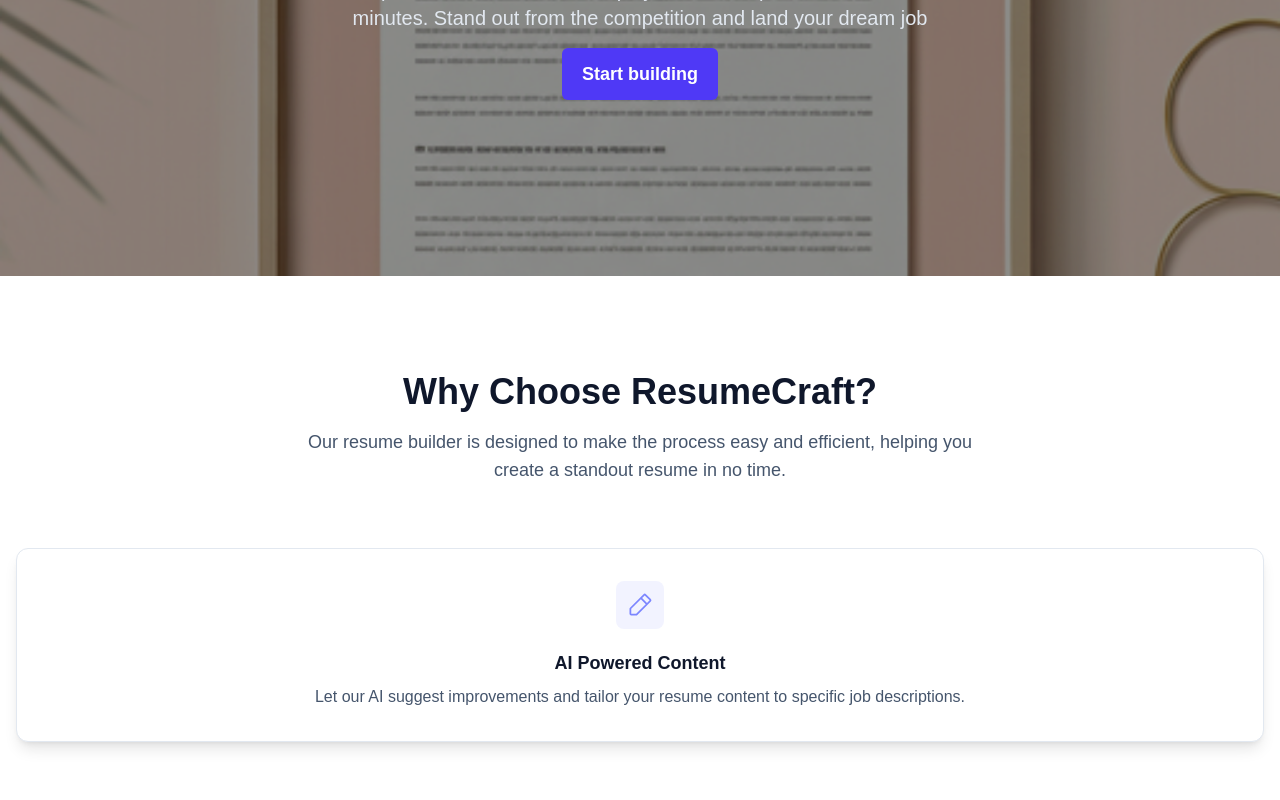
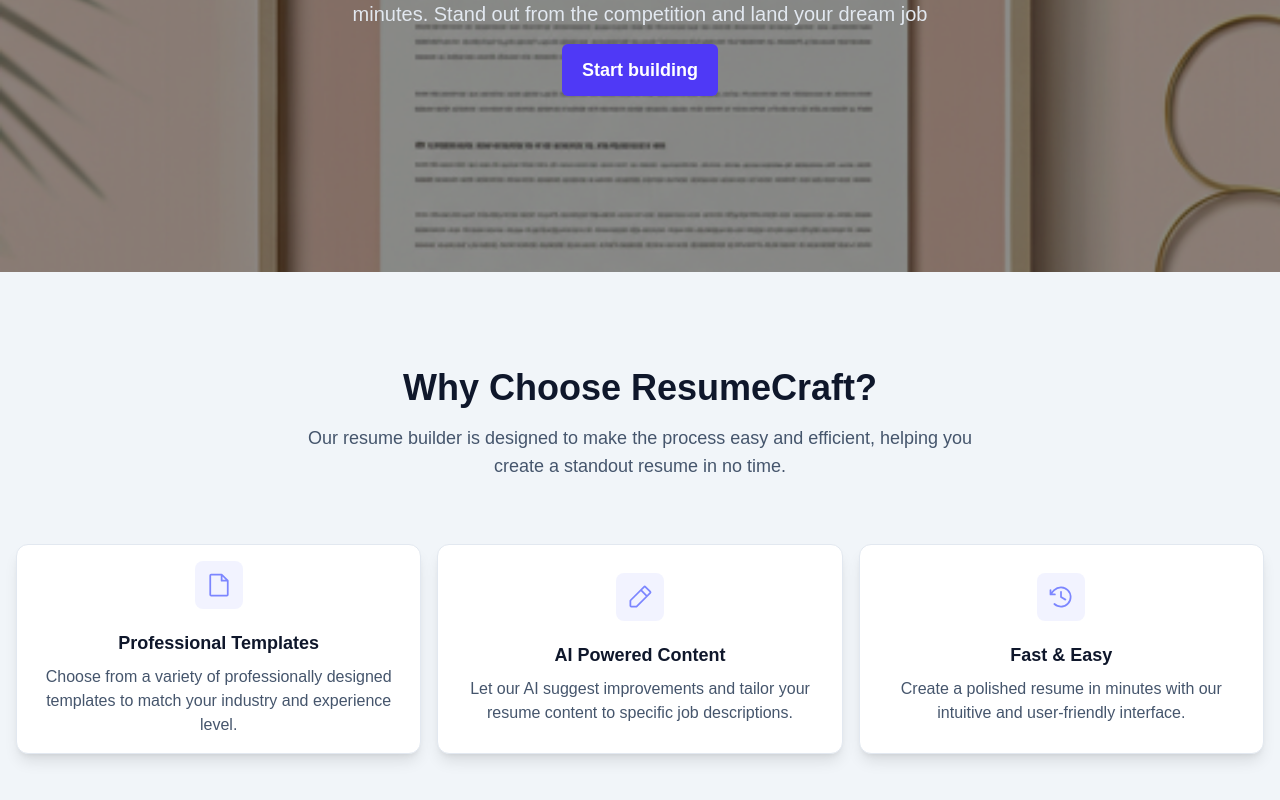
Before and after one commit to Obiorakingsley/ResumeCrafts, a Next.js app: page / in a window 1280 px wide. Shown: the part 360-1160 px from the top of the page. Built offline with nearby package versions, Linux system fonts and the light colour scheme.

Commit message:
Create HomeCards component to store homepage cards

```diff
--- a/src/app/layout.tsx
+++ b/src/app/layout.tsx
@@ -17,8 +17,8 @@
   return (
     <html lang="en">
       <body className={``}>
-        <header className="dark:text-white text-black py-5 px-2 flex items-center justify-between">
-          <h1 className="text-xl font-bold">ResumeCraft</h1>
+        <header className="dark:text-white bg-slate-50 text-black py-4 px-2 flex items-center justify-between">
+          <h1 className="text-2xl font-bold">ResumeCraft</h1>
           <nav className="hidden sm:flex">
             <ul className="list-none flex items-center gap-4 justify-between max-w-80">
               <Link
@@ -44,7 +44,7 @@
           <div className="flex items-center gap-4">
             <button
               type="button"
-              className="py-1 px-2 bg-indigo-600 text-white rounded-md hover:bg-indigo-500 transition-colors focus:outline-none focus:ring-1 focus:ring-slate-100 focus:ring-offset-2 cursor-pointer"
+              className="py-2 px-2 bg-indigo-600/10 text-indigo-500 rounded-md font-semibold hover:bg-indigo-500/5 transition-colors focus:outline-none focus:ring-1 focus:ring-indigo-400 focus:ring-offset-2 cursor-pointer"
             >
               Create My Resume
             </button>
@@ -58,7 +58,6 @@
           </div>
         </header>
         <main>{children}</main>
-        <footer></footer>
       </body>
     </html>
   );
--- a/src/app/page.tsx
+++ b/src/app/page.tsx
@@ -1,3 +1,4 @@
+import HomeCards from "@/component/HomeCards";
 import React from "react";
 
 const Home = () => {
@@ -20,7 +21,7 @@
           </div>
         </div>
       </section>
-      <section className="py-16 px-4 sm:py-24">
+      <section className="py-16 px-4 sm:py-24 bg-slate-100">
         <div className="text-center">
           <h2 className="text-3xl sm:text-4xl font-bold text-slate-900 dark:text-white">
             Why Choose ResumeCraft?
@@ -30,31 +31,8 @@
             efficient, helping you create a standout resume in no time.
           </p>
         </div>
-        <div className="mt-16">
-          <div className="p-8 bg-white dark:bg-black/50 rounded-xl shadow-lg border border-slate-200 dark:border-slate-800 flex flex-col items-center text-center">
-            <div className="flex-shrink-0">
-              <div className="flex items-center justify-center h-12 w-12 rounded-lg bg-indigo-400/10 text-indigo-400">
-                <svg
-                  fill="currentColor"
-                  height="28px"
-                  viewBox="0 0 256 256"
-                  width="28px"
-                  xmlns="http://www.w3.org/2000/svg"
-                >
-                  <path d="M227.31,73.37,182.63,28.68a16,16,0,0,0-22.63,0L36.69,152A15.86,15.86,0,0,0,32,163.31V208a16,16,0,0,0,16,16H92.69A15.86,15.86,0,0,0,104,219.31L227.31,96a16,16,0,0,0,0-22.63ZM92.69,208H48V163.31l88-88L180.69,120ZM192,108.68,147.31,64l24-24L216,84.68Z"></path>
-                </svg>
-              </div>
-            </div>
-            <div className="mt-5">
-              <h3 className="text-lg font-bold text-slate-900 dark:text-white">
-                AI Powered Content
-              </h3>
-              <p className="mt-2 text-base text-slate-600 dark:text-slate-400">
-                Let our AI suggest improvements and tailor your resume content
-                to specific job descriptions.
-              </p>
-            </div>
-          </div>
+        <div className="mt-16 grid gap-8 sm:gap-4 md:grid-cols-3">
+          <HomeCards />
         </div>
       </section>
     </>
--- /dev/null
+++ b/src/component/HomeCards.tsx
@@ -0,0 +1,82 @@
+import React from "react";
+
+const HomeCards = () => {
+  return (
+    <>
+      <div className="bg-white dark:bg-black/50 rounded-xl shadow-lg border border-slate-200 dark:border-slate-800 flex flex-col items-center text-center justify-center p-4">
+        <div className="flex-shrink-0">
+          <div className="flex items-center justify-center h-12 w-12 rounded-lg bg-indigo-400/10 text-indigo-400">
+            <svg
+              fill="currentColor"
+              height="28px"
+              viewBox="0 0 256 256"
+              width="28px"
+              xmlns="http://www.w3.org/2000/svg"
+            >
+              <path d="M213.66,82.34l-56-56A8,8,0,0,0,152,24H56A16,16,0,0,0,40,40V216a16,16,0,0,0,16,16H200a16,16,0,0,0,16-16V88A8,8,0,0,0,213.66,82.34ZM160,51.31,188.69,80H160ZM200,216H56V40h88V88a8,8,0,0,0,8,8h48V216Z"></path>
+            </svg>
+          </div>
+        </div>
+        <div className="mt-5">
+          <h3 className="text-lg font-bold text-slate-900 dark:text-white">
+            Professional Templates
+          </h3>
+          <p className="mt-2 text-base text-slate-600 dark:text-slate-400">
+            Choose from a variety of professionally designed templates to match
+            your industry and experience level.
+          </p>
+        </div>
+      </div>
+      <div className="bg-white dark:bg-black/50 rounded-xl shadow-lg border border-slate-200 dark:border-slate-800 flex flex-col items-center text-center justify-center p-4">
+        <div className="flex-shrink-0">
+          <div className="flex items-center justify-center h-12 w-12 rounded-lg bg-indigo-400/10 text-indigo-400">
+            <svg
+              fill="currentColor"
+              height="28px"
+              viewBox="0 0 256 256"
+              width="28px"
+              xmlns="http://www.w3.org/2000/svg"
+            >
+              <path d="M227.31,73.37,182.63,28.68a16,16,0,0,0-22.63,0L36.69,152A15.86,15.86,0,0,0,32,163.31V208a16,16,0,0,0,16,16H92.69A15.86,15.86,0,0,0,104,219.31L227.31,96a16,16,0,0,0,0-22.63ZM92.69,208H48V163.31l88-88L180.69,120ZM192,108.68,147.31,64l24-24L216,84.68Z"></path>
+            </svg>
+          </div>
+        </div>
+        <div className="mt-5">
+          <h3 className="text-lg font-bold text-slate-900 dark:text-white">
+            AI Powered Content
+          </h3>
+          <p className="mt-2 text-base text-slate-600 dark:text-slate-400">
+            Let our AI suggest improvements and tailor your resume content to
+            specific job descriptions.
+          </p>
+        </div>
+      </div>
+      <div className="bg-white dark:bg-black/50 rounded-xl shadow-lg border border-slate-200 dark:border-slate-800 flex flex-col items-center text-center justify-center p-4">
+        <div className="flex-shrink-0">
+          <div className="flex items-center justify-center h-12 w-12 rounded-lg bg-indigo-400/10 text-indigo-400">
+            <svg
+              fill="currentColor"
+              height="28px"
+              viewBox="0 0 256 256"
+              width="28px"
+              xmlns="http://www.w3.org/2000/svg"
+            >
+              <path d="M136,80v43.47l36.12,21.67a8,8,0,0,1-8.24,13.72l-40-24A8,8,0,0,1,120,128V80a8,8,0,0,1,16,0Zm-8-48A95.44,95.44,0,0,0,60.08,60.15C52.81,67.51,46.35,74.59,40,82V64a8,8,0,0,0-16,0v40a8,8,0,0,0,8,8H72a8,8,0,0,0,0-16H49c7.15-8.42,14.27-16.35,22.39-24.57a80,80,0,1,1,1.66,114.75,8,8,0,1,0-11,11.64A96,96,0,1,0,128,32Z"></path>
+            </svg>
+          </div>
+        </div>
+        <div className="mt-5">
+          <h3 className="text-lg font-bold text-slate-900 dark:text-white">
+            Fast &amp; Easy
+          </h3>
+          <p className="mt-2 text-base text-slate-600 dark:text-slate-400">
+            Create a polished resume in minutes with our intuitive and
+            user-friendly interface.
+          </p>
+        </div>
+      </div>
+    </>
+  );
+};
+
+export default HomeCards;
```
